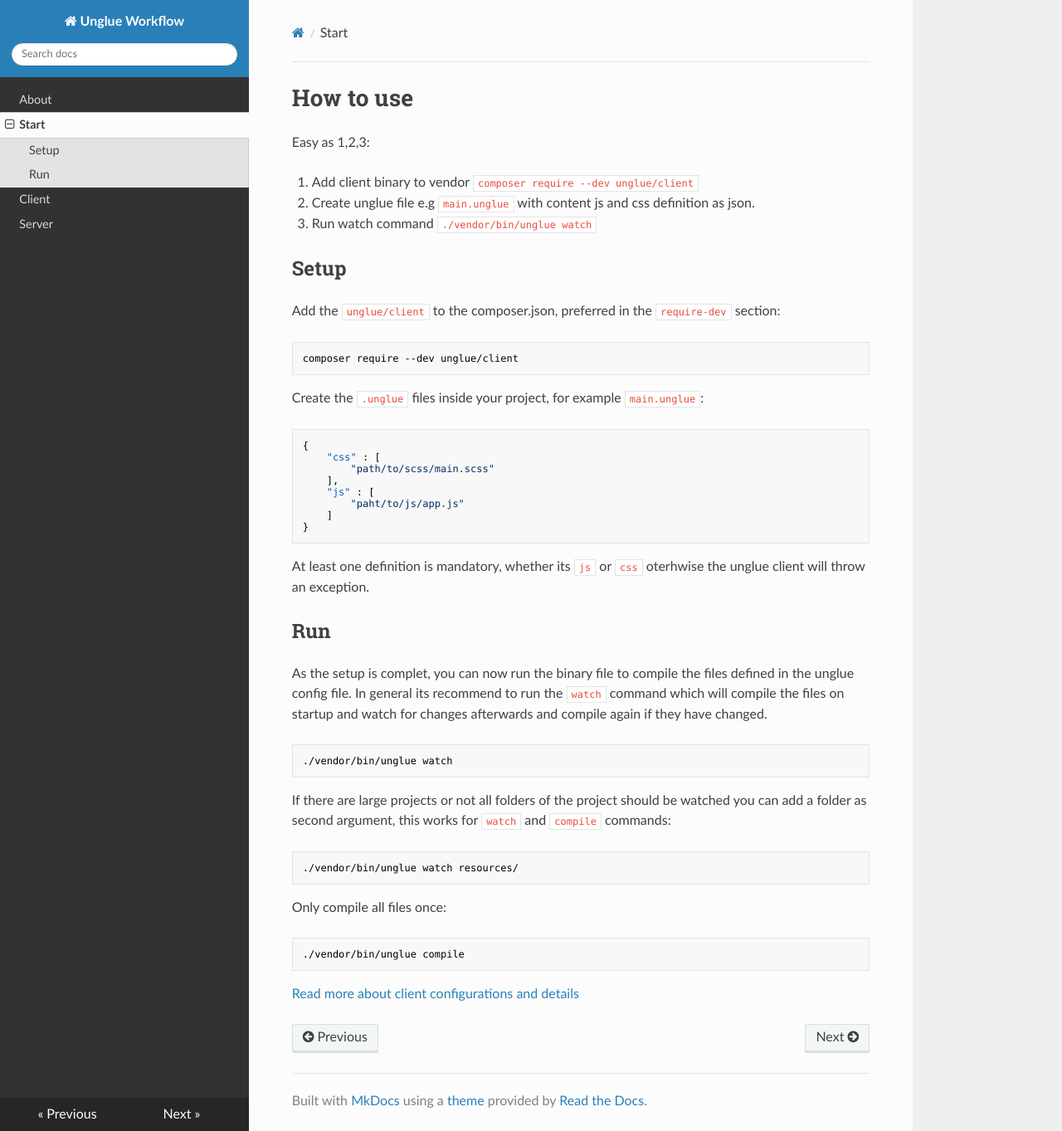
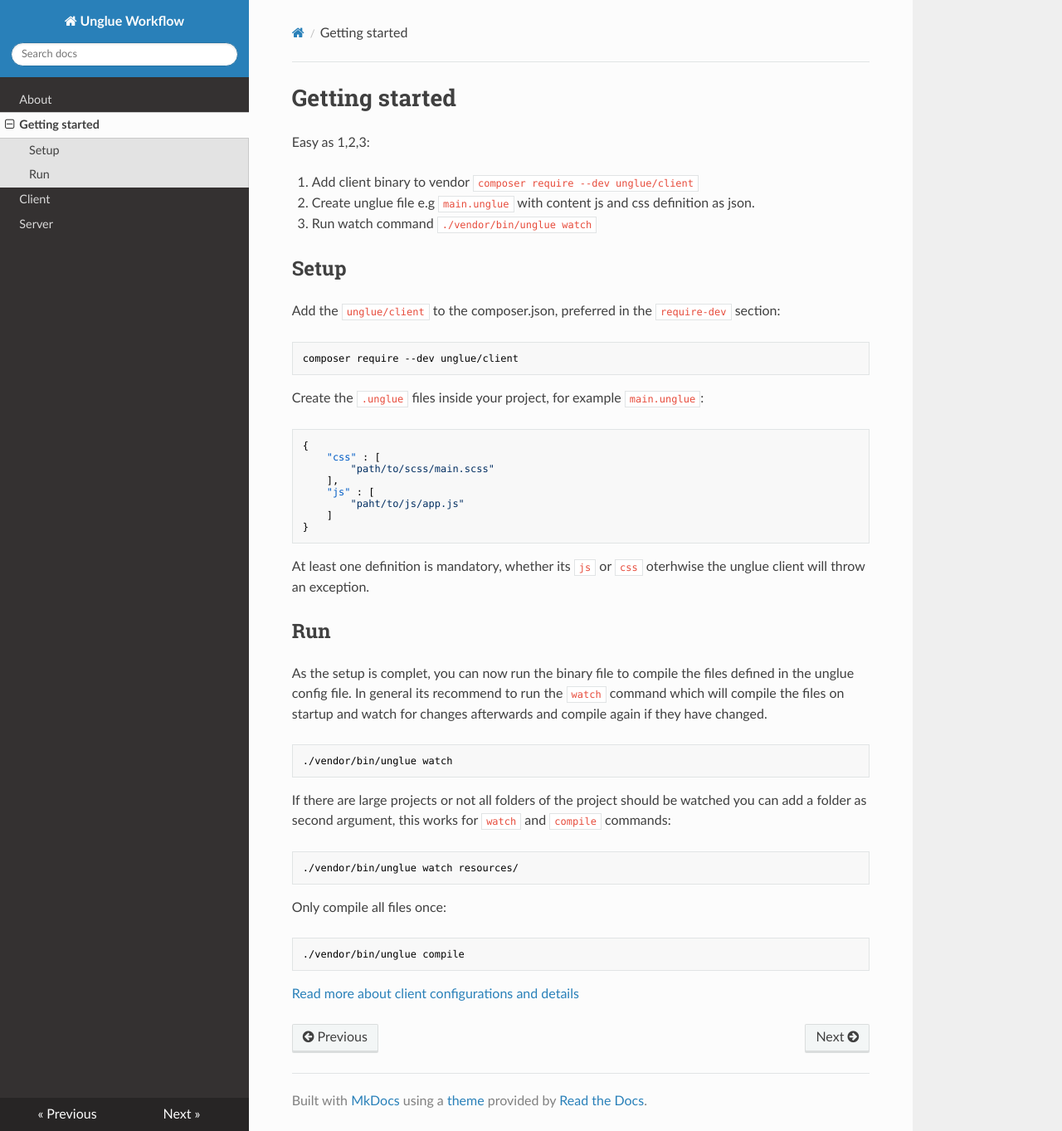
Before and after one commit to frontend-workflow-cloud-compiler/docs, an MkDocs documentation site: the page built from docs/start.md, in a window 1280 px wide and 1363 px high. Shown: the whole window at 83% size. Built offline with MkDocs 1.6.1, drawn with Linux system fonts in a browser that asks for light colours; nearby versions of some CDN libraries; old or Windows-style settings are respelled for this version of MkDocs.

Commit message:
rename page

```diff
--- a/docs/start.md
+++ b/docs/start.md
@@ -1,4 +1,4 @@
-# How to use
+# Getting started
 
 Easy as 1,2,3:
 
--- a/mkdocs.yml
+++ b/mkdocs.yml
@@ -1,7 +1,7 @@
 site_name: Unglue Workflow
 pages:
   - About: index.md
-  - Start: start.md
+  - Getting started: start.md
   - Client: client.md
   - Server: server.md
 theme:
```
